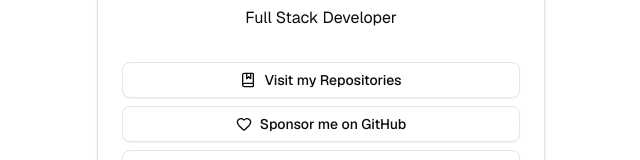
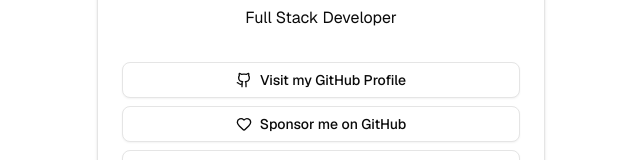
Before and after one commit to sabbirba/sabbirba.github.io, a Next.js app: page / in a window 1280 px wide. Shown: the part 362-522 px from the top of the page, without its empty margins (319-959 px from the left). Built offline with nearby package versions, Linux system fonts and the light colour scheme.

Commit message:
Refactor card links: update GitHub link and icon to point to profile

```diff
--- a/src/components/card-links.tsx
+++ b/src/components/card-links.tsx
@@ -1,5 +1,5 @@
 import { Button } from "@/components/ui/button";
-import { BookMarked, Heart, Mail, YoutubeIcon } from "lucide-react";
+import { Github, Heart, Mail, YoutubeIcon } from "lucide-react";
 import Link from "next/link";
 import { ReactNode } from "react";
 
@@ -11,9 +11,9 @@ interface CardLinkProps {
 
 const cardLinks: CardLinkProps[] = [
 	{
-		href: "https://github.com/Sabbirba10?tab=repositories",
-		icon: <BookMarked />,
-		text: "Visit my Repositories"
+		href: "https://github.com/Sabbirba10",
+		icon: <Github />,
+		text: "Visit my GitHub Profile"
 	},
 	{
 		href: "https://github.com/sponsors/Sabbirba10",
```
